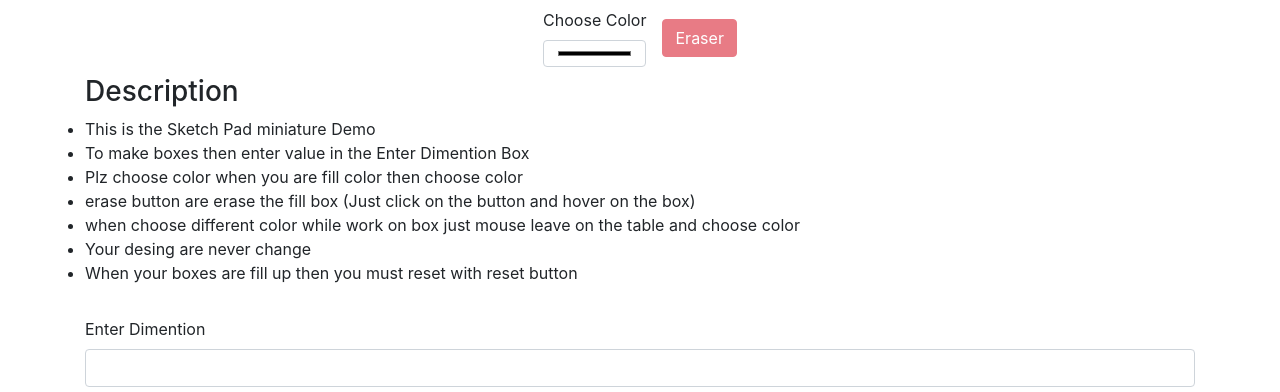
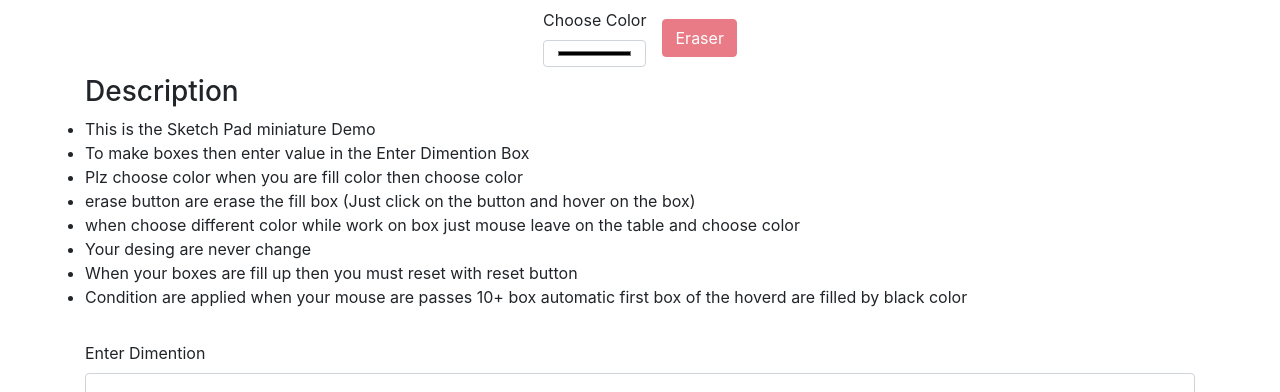
Before and after one commit to Himanshu-1433/sketch, a plain HTML site: page index.html in a window 1280 px wide. Shown: the part 64-456 px from the top of the page. Drawn offline with Linux system fonts and the light colour scheme.

Commit message:
Save all minor changes are happend

```diff
--- a/index.html
+++ b/index.html
@@ -31,6 +31,7 @@
                     <li>when choose different color while work on box just mouse leave on the table and choose color</li>
                     <li>Your desing are never change</li>
                     <li>When your boxes are fill up then you must reset with reset button</li>
+                    <li>Condition are applied when your mouse are passes 10+ box automatic first box of the hoverd are filled by black color</li>
                 </ul>
             </div>
         </div>
```
